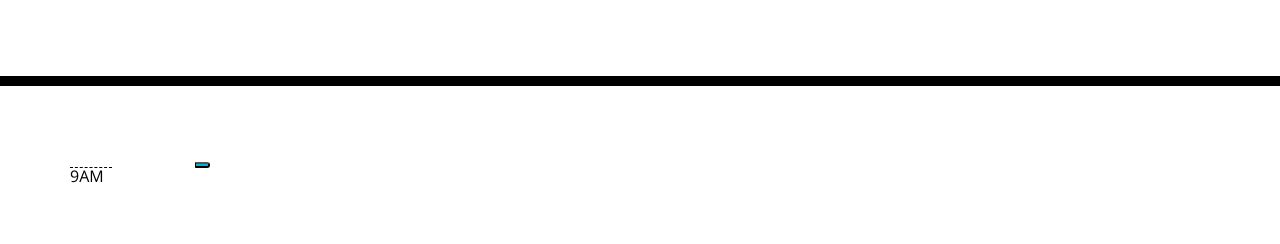
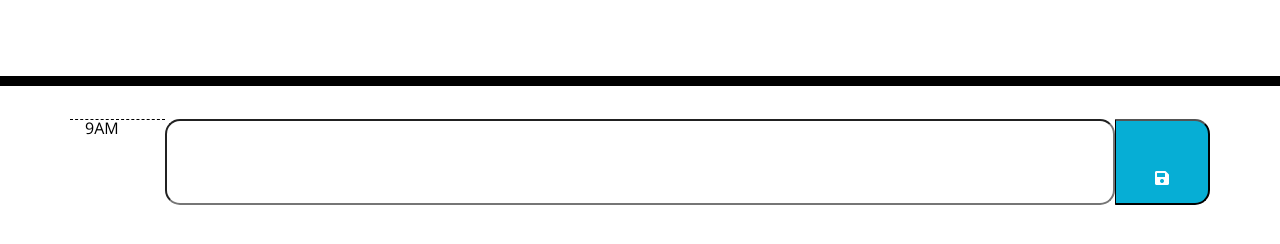
Before and after one commit to kas1330/Work-Day-Scheduler, a plain HTML site: page index.html in a window 1280 px wide. Shown: the part 182-426 px from the top of the page. Drawn offline with nearby package versions, Linux system fonts and the light colour scheme.

Commit message:
got the first time block done

```diff
--- a/index.html
+++ b/index.html
@@ -26,30 +26,24 @@
     <header class="jumbotron">
       <h1 class="display-3">Work Day Scheduler</h1>
       <p class="lead">A simple calendar app for scheduling your work day</p>
+      <!-- Insert current day below  -->
       <p id="currentDay" class="lead"></p>
     </header>
     <div class="container">
       <!-- Timeblocks go here -->
 
 
+
       <div class = 'row' id = '9AM'>
-        <div class = '.col-xs-1 .col-sm-1 .col-md-1 .col-lg-1'>
           <!-- Hour  -->
-          <div class = 'hour'>9AM</div>
-        </div>
-
-        <div class ='.col-xs-10 .col-sm-10 .col-md-10 .col-lg-10'>
-          <!-- Task enter  -->
-          <div class = 'time-block'>
-
-          </div>
-
-        </div>
-        <div class = '.col-xs-1 .col-sm-1 .col-md-1 .col-lg-1'>
+          <div class = 'col-1 hour'>9AM</div>
+          <!-- Input box to change colors  -->
+          <input class = 'col-10 time-block' type = 'text' id = '9'></input>
           <!-- Save button  -->
-          <button class = 'saveBtn'></button>
-
-        </div>
+          <button class = 'col-1 saveBtn' id = '9AMsaveBtn'>
+            <!-- Save icon from fontAwesome  -->
+            <i class="fas fa-save"></i>
+          </button>
       </div>
     </div>
 
```
